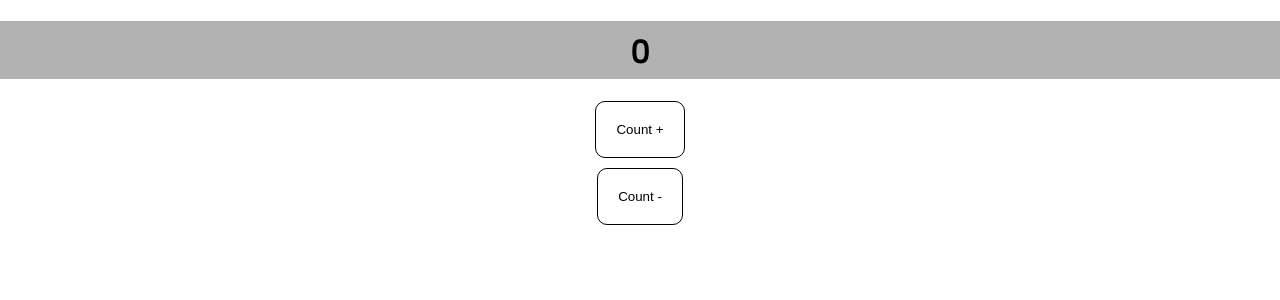
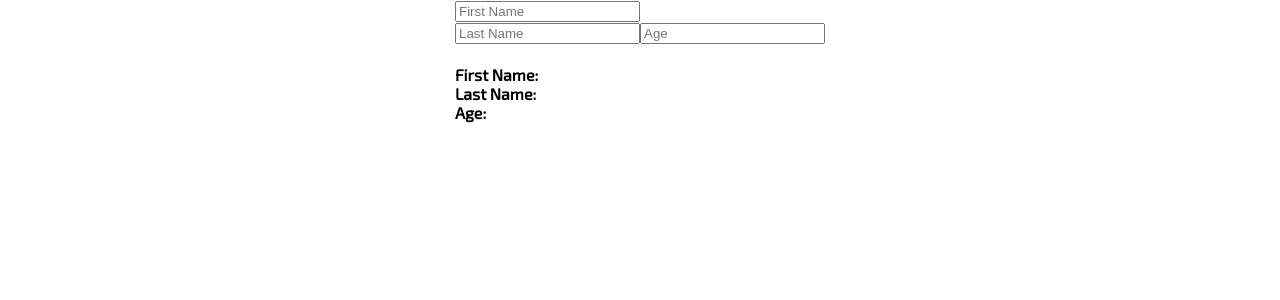
Before and after one commit to norbert-lukaszuk/reactapp, a React (Create React App) app: page / in a window 1280 px wide. Shown: the top 300 px of the page. Built offline with nearby package versions, Linux system fonts and the light colour scheme.

Commit message:
onChange setState

```diff
--- a/src/App.js
+++ b/src/App.js
@@ -4,30 +4,42 @@ class App extends React.Component {
   constructor() {
     super();
     this.state = {
-      count: 0,
+      FirstName: "",
+      LastName: "",
+      Age: "",
     };
   }
-  handleClickPlus = () => {
-    this.setState((prevState) => {
-      return { count: prevState.count + 1 };
-    });
-  };
-  handleClickMinus = () => {
-    this.setState((prevState) => {
-      return { count: prevState.count - 1 };
-    });
+  handleChange = (e) => {
+    this.setState({ [e.target.name]: e.target.value });
   };
   render() {
     return (
-      <div className="countingComponent" style={{ width: "100vw" }}>
-        <h1 className="mainHeader">{this.state.count}</h1>
-        <button onClick={this.handleClickPlus} className="buttonPlus">
-          Count +
-        </button>
-        <button onClick={this.handleClickMinus} className="buttonPlus">
-          Count -
-        </button>
-      </div>
+      <form>
+        <input
+          type="text"
+          name="FirstName"
+          placeholder="First Name"
+          onChange={this.handleChange}
+        />
+        <br />
+        <input
+          type="text"
+          name="LastName"
+          placeholder="Last Name"
+          onChange={this.handleChange}
+        />
+        <input
+          type="number"
+          name="Age"
+          placeholder="Age"
+          onChange={this.handleChange}
+        />
+
+        <h4>
+          First Name: {this.state.FirstName} <br /> Last Name:{" "}
+          {this.state.LastName} <br /> Age: {this.state.Age}
+        </h4>
+      </form>
     );
   }
 }
```
